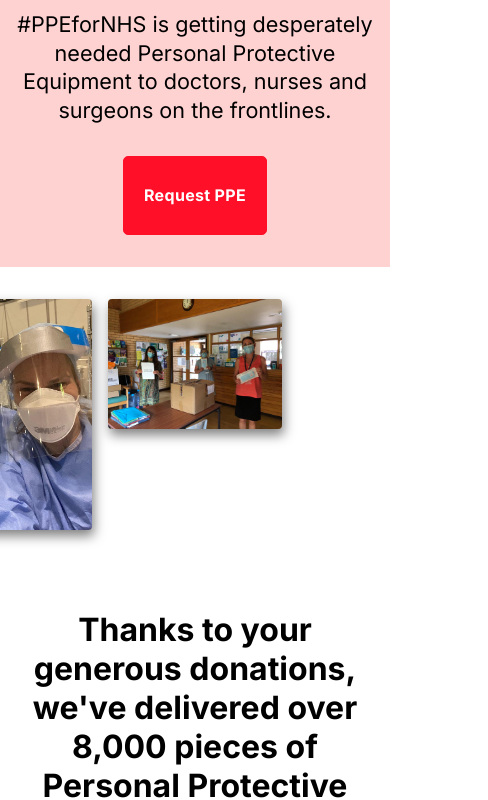
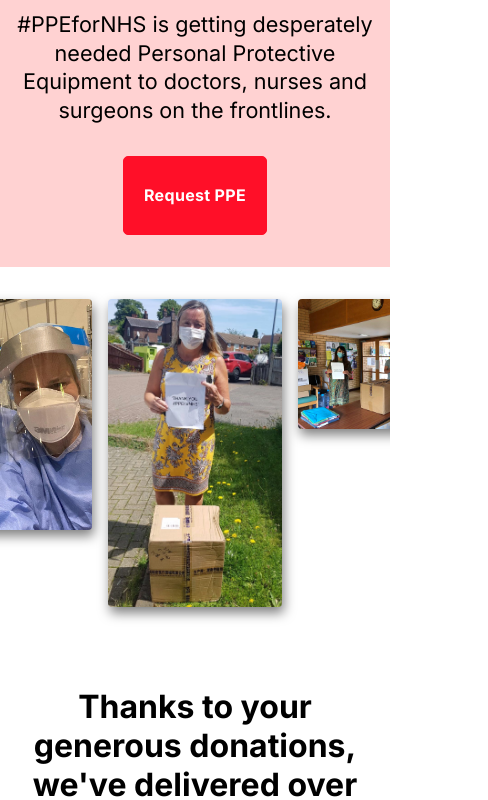
Before and after one commit to grgmddn/ppe-for-uk, a Gatsby site: page / in a window 390 px wide. Shown: the part 310-1110 px from the top of the page, 488 px wide, since content can reach past the window. Built offline with nearby package versions, Linux system fonts and the light colour scheme; Gatsby itself is replaced by a stand-in of ours.

Commit message:
Fix mobile layout inconsistencies

```diff
--- a/src/assets/styles/main.scss
+++ b/src/assets/styles/main.scss
@@ -11,12 +11,14 @@
     font-size: $base-em;
     line-height: $base-em * 1.5;
 
+
     @include fontBase;
 
     #{$o}__inner {
       width: 100%;
       box-sizing: border-box;
       display: block;
+      overflow: hidden;
     }
 
     a {
--- a/src/pages/index.js
+++ b/src/pages/index.js
@@ -150,7 +150,7 @@
                     <Image alt="Some of our closest friends treating Covid-19 patients. Please help us protect them." filename="k.jpg" class="o-asset o-asset--shadow" />
                   </div>
                 </div>
-                <div className="o-block__container o-block__container--3 c-imageBanner__item u-visuallyHiddenMobile">
+                <div className="o-block__container o-block__container--3 c-imageBanner__item">
                   <div className="o-inner">
                     <Image alt="" filename="8ee0a921-f6d0-4bb8-97f3-78cf8059aa60-1.jpeg" class="o-asset o-asset--shadow" />
                   </div>
@@ -247,7 +247,7 @@
                       <header className="o-title o-title--centered c-tourItem__title">
                         <h3 className="o-title__headline c-tourItem__headline">Got Questions?</h3>
                       </header>
-                      <Link className="o-button o-button--red" to="/faq">Read our FAQs</Link>
+                      <Link className="o-button o-button--red o-button--inline" to="/faq">Read our FAQs</Link>
                     </div>
                   </div>
                 </div>
```
